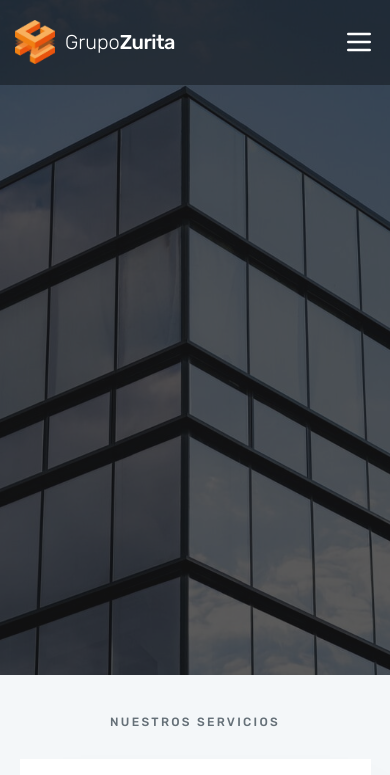
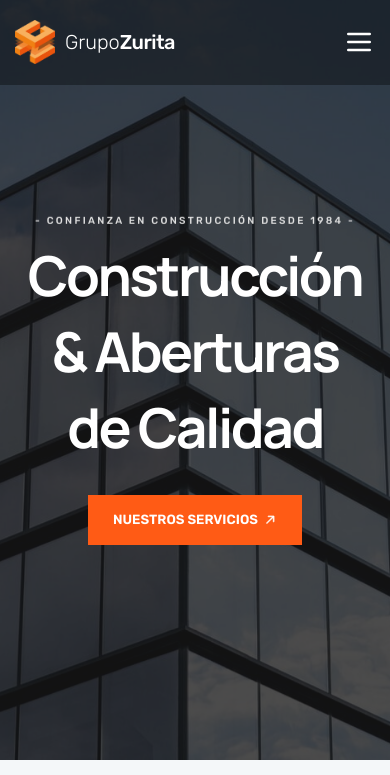
Before and after one commit to agusasaad/grupo-zurita, a Next.js app: page / in a window 390 px wide. Shown: the top 775 px of the page. Built offline with nearby package versions, Linux system fonts and the light colour scheme.

Commit message:
finalizando wata shit

```diff
--- a/src/assets/icon/Arrow.jsx
+++ b/src/assets/icon/Arrow.jsx
@@ -1,11 +1,16 @@
 import React from 'react'
 
-const Arrow = ({ width = '24px', height = '24px', color = 'black' }) => {
+const Arrow = ({
+  width = '24px',
+  height = '24px',
+  color = 'black',
+  strokeWidth = '0',
+}) => {
   return (
     <svg
       stroke='currentColor'
       fill={color}
-      strokeWidth={0}
+      strokeWidth={strokeWidth}
       viewBox='0 0 24 24'
       height={height}
       width={width}
--- a/src/components/Animates/Animates.jsx
+++ b/src/components/Animates/Animates.jsx
@@ -2,6 +2,44 @@
 import gsap from 'gsap'
 import ScrollTrigger from 'gsap/ScrollTrigger'
 
+export const animateInicio = (
+  subtitleRef,
+  titleRef,
+  titleMobileRef,
+  buttonRef
+) => {
+  if (window.innerWidth > 600) {
+    gsap.fromTo(
+      [subtitleRef, titleRef, buttonRef],
+      {
+        opacity: 0,
+        y: 100,
+      },
+      {
+        y: 0,
+        opacity: 1,
+        duration: 0.9,
+        ease: 'power3',
+        stagger: 0.2,
+      }
+    )
+  } else {
+    gsap.fromTo(
+      [subtitleRef, titleRef, titleMobileRef, buttonRef],
+      {
+        opacity: 0,
+        y: 100,
+      },
+      {
+        y: 0,
+        opacity: 1,
+        duration: 0.8,
+        ease: 'power3',
+        stagger: 0.2,
+      }
+    )
+  }
+}
 export const animateServices = (
   containerServices,
   cardContainerRef,
--- a/src/components/header/Header.jsx
+++ b/src/components/header/Header.jsx
@@ -1,18 +1,30 @@
 'use client'
-import { useState, useEffect } from 'react'
+import { useState, useEffect, useRef } from 'react'
 import Arrow from '@/assets/icon/Arrow'
 import styles from './Header.module.css'
 import image_one from '@/assets/image/image_one.jpg'
 import image_two from '@/assets/image/image_two.jpg'
 import image_three from '@/assets/image/image_three.jpg'
+import Link from 'next/link'
+import { animateInicio } from '../Animates/Animates'
 
 const images = [image_three, image_one, image_two]
 
 const Header = () => {
   const [currentImageIndex, setCurrentImageIndex] = useState(0)
   const [isTransitionEnabled, setIsTransitionEnabled] = useState(false)
+  const subtitleRef = useRef(null)
+  const titleRef = useRef(null)
+  const titleMobileRef = useRef(null)
+  const buttonRef = useRef(null)
 
   useEffect(() => {
+    animateInicio(
+      subtitleRef.current,
+      titleRef.current,
+      titleMobileRef.current,
+      buttonRef.current
+    )
     // Preload images
     const preloadImages = (imageArray) => {
       return Promise.all(
@@ -48,7 +60,30 @@ const Header = () => {
         />
       ))}
       <div className={styles.overlay}>
-        <div className={styles.content}></div>
+        <div className={styles.content}>
+          <span ref={subtitleRef}>
+            - Confianza en Construcción desde 1984 -
+          </span>
+          <h1 className={styles.title_desktop} ref={titleRef}>
+            Soluciones en Construcción & Aberturas de Calidad
+          </h1>
+          <h1 className={styles.title_mobile} ref={titleMobileRef}>
+            Construcción & Aberturas de Calidad
+          </h1>
+          <div className={styles.buttons} ref={buttonRef}>
+            <Link href={'/#services'} className={styles.button_services}>
+              <button>
+                Nuestros servicios{' '}
+                <Arrow
+                  width='14px'
+                  height='14px'
+                  color='white'
+                  strokeWidth='1'
+                />
+              </button>
+            </Link>
+          </div>
+        </div>
       </div>
     </section>
   )
--- a/src/components/header/Header.module.css
+++ b/src/components/header/Header.module.css
@@ -1,7 +1,7 @@
 .container {
   position: relative;
   width: 100%;
-  height: 90vh;
+  height: 100vh;
   overflow: hidden;
 }
 
@@ -25,28 +25,131 @@
   position: relative;
   z-index: 2;
   height: 100%;
-  background-color: rgba(24, 24, 24, 0.705);
+  background-color: rgba(24, 24, 24, 0.774);
   display: flex;
+  flex-direction: column;
   align-items: center;
   justify-content: center;
 }
 
 .content {
-  max-width: 1200px;
+  max-width: 1500px;
   width: 100%;
+  display: flex;
+  flex-direction: column;
+  gap: 20px;
+  align-items: center;
 }
 
-.content h1 {
-  font-size: 72px;
+.content span {
+  font-family: var(--rubik);
+  font-size: 15px;
+  font-weight: 500;
+  text-transform: uppercase;
+  letter-spacing: 2.3px;
+  color: rgb(226, 226, 226);
+  will-change: transform, opacity;
+  text-align: center;
+}
+
+.content .title_desktop {
+  font-size: 80px;
   font-family: var(--manrope);
   color: var(--white);
   letter-spacing: -2.5px;
-  max-width: 700px;
   line-height: 100px;
+  text-align: center;
+  text-wrap: balance;
+  max-width: 1200px;
 }
 
-@media (max-width: 700px) {
-  .container {
-    height: 80vh;
+.content .title_mobile {
+  display: none;
+  font-size: 80px;
+  font-family: var(--manrope);
+  color: var(--white);
+  letter-spacing: -2.5px;
+  line-height: 100px;
+  text-align: center;
+  text-wrap: balance;
+  max-width: 1200px;
+}
+
+.buttons {
+  display: flex;
+  flex-direction: row;
+  gap: 20px;
+  margin-top: 20px;
+}
+
+.buttons .button_services button {
+  border: none;
+  height: 50px;
+  padding: 0px 25px;
+  font-family: var(--rubik);
+  background: var(--blood-orange);
+  color: var(--white);
+  font-weight: 600;
+  display: flex;
+  align-items: center;
+  justify-content: center;
+  text-transform: uppercase;
+  display: flex;
+  align-items: center;
+  gap: 5px;
+}
+
+@media (max-width: 1100px) {
+  .content {
+    width: 90%;
+    gap: 15px;
+  }
+
+  .content .title_desktop {
+    font-size: 60px;
+    line-height: normal;
+  }
+
+  .content span {
+    font-size: 12px;
   }
 }
+
+@media (max-width: 900px) {
+  .content .title_desktop {
+    font-size: 50px;
+    line-height: normal;
+  }
+}
+
+@media (max-width: 600px) {
+  .container {
+    height: 90vh;
+  }
+  .content {
+    gap: 10px;
+  }
+  .content span {
+    font-size: 10px;
+  }
+
+  .content .title_mobile {
+    display: grid;
+    font-size: 55px;
+    line-height: normal;
+    text-align: center;
+  }
+
+  .content .title_desktop {
+    display: none;
+  }
+  .buttons {
+    width: 100%;
+    align-items: center;
+    justify-content: center;
+  }
+
+  .buttons .button_services button {
+    width: 100%;
+  }
+}
```
